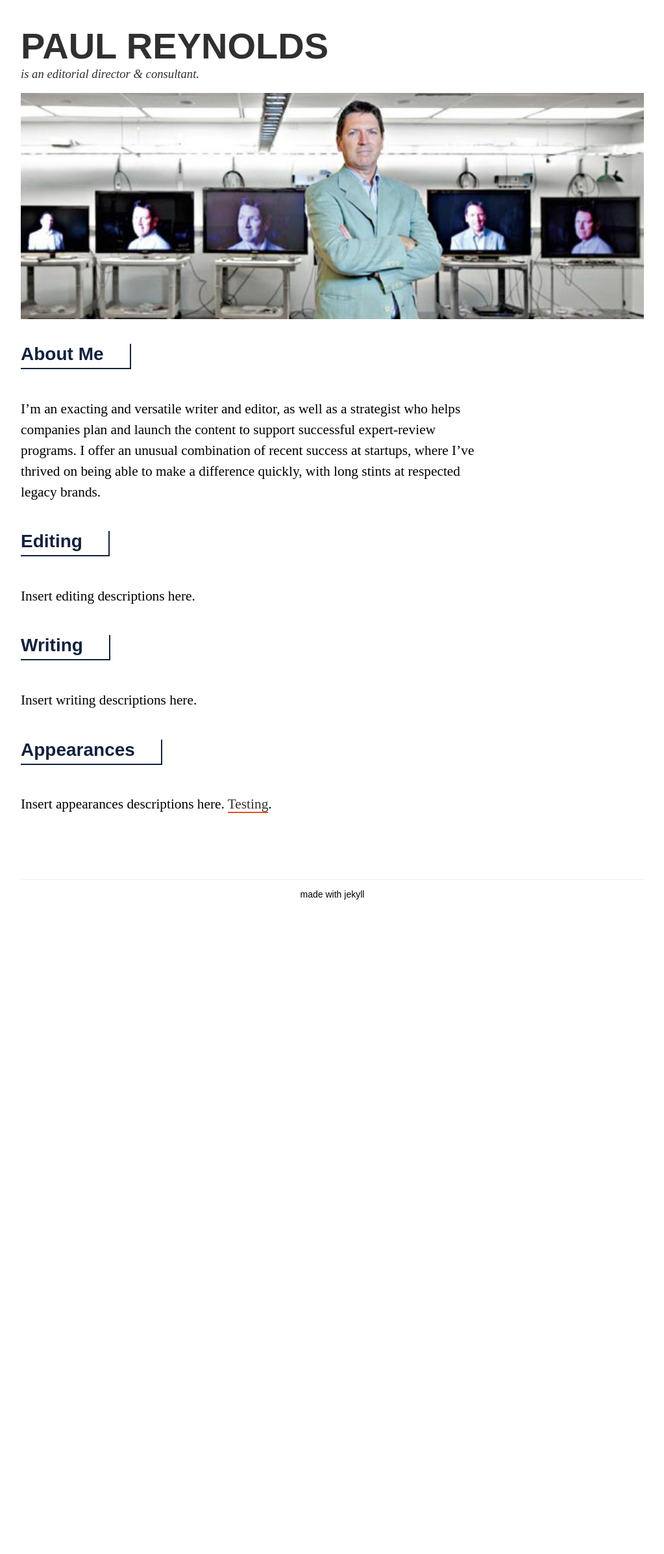
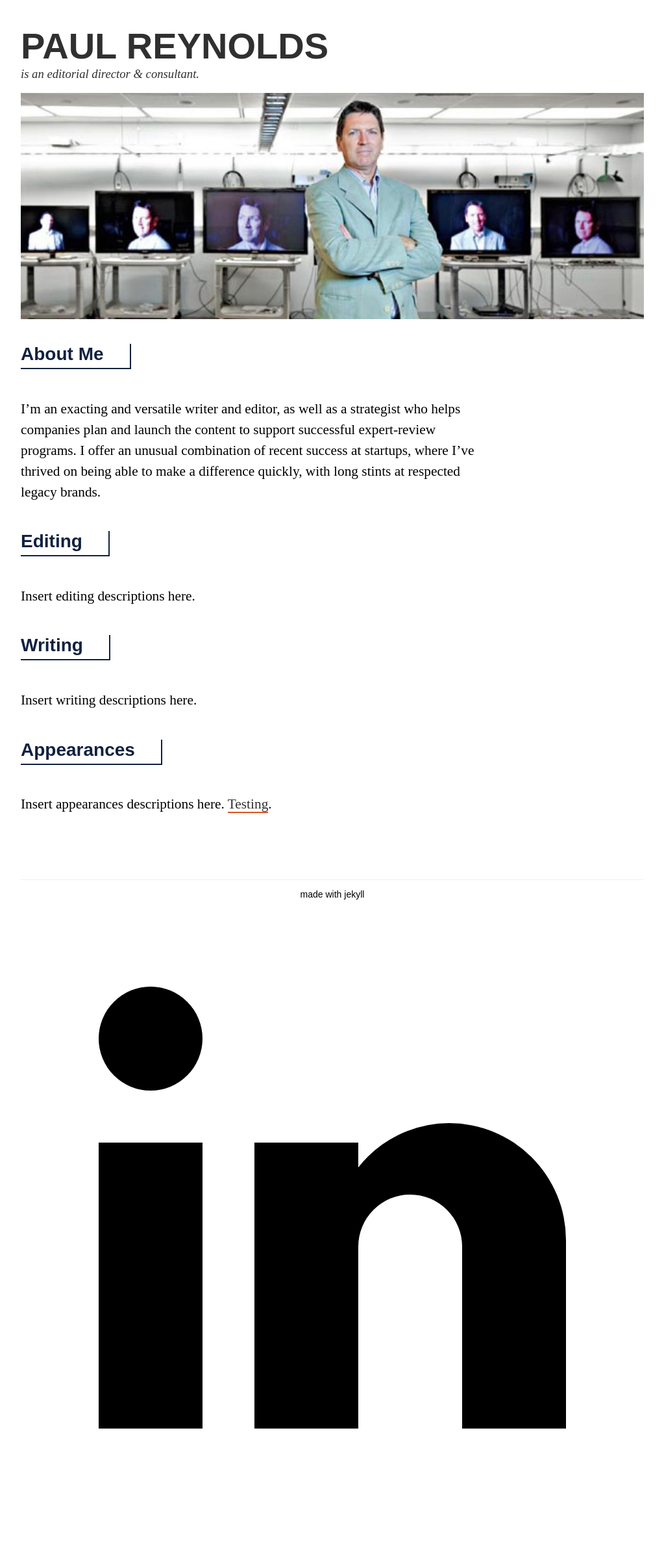
Before and after one commit to paulreynoldsnyc/annatheme, a Jekyll site: the page built from index.html, in a window 1280 px wide. Shown: the whole page at 65% size, without its empty margins (136-1159 px from the left). Built offline with Jekyll 4.4.1, drawn with Linux system fonts in a browser that asks for light colours; some web fonts are replaced; before the commit the page ends 1414 px from its top, so only the background shows below that.

Commit message:
Update default.html

```diff
--- a/_layouts/default.html
+++ b/_layouts/default.html
@@ -32,6 +32,7 @@
 
   <div class="footer">
     <p class="footer-desc">made with jekyll</p>
+    <svg class="svg-icon" data-name="Layer 21" xmlns="http://www.w3.org/2000/svg" viewBox="0 0 24 24"><title>038_002</title><rect x="3" y="9" width="4" height="11"/><circle cx="5" cy="5" r="2"/><path d="M16.5,8.25A4.47251,4.47251,0,0,0,13,9.95343V9H9V20h4V13a2,2,0,0,1,4,0v7h4V12.75A4.5,4.5,0,0,0,16.5,8.25Z"/></svg>
   </div>
 
 
```
